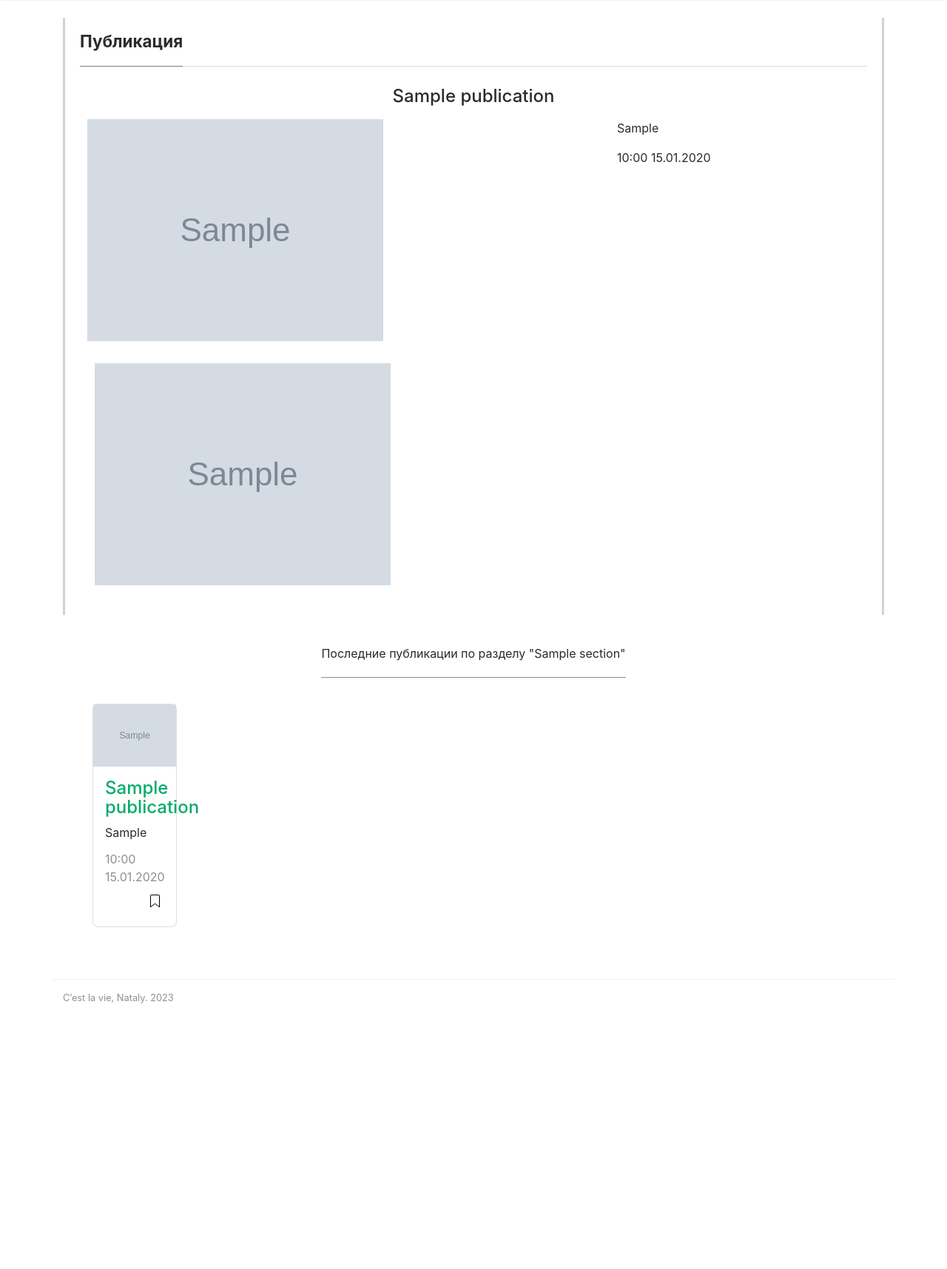
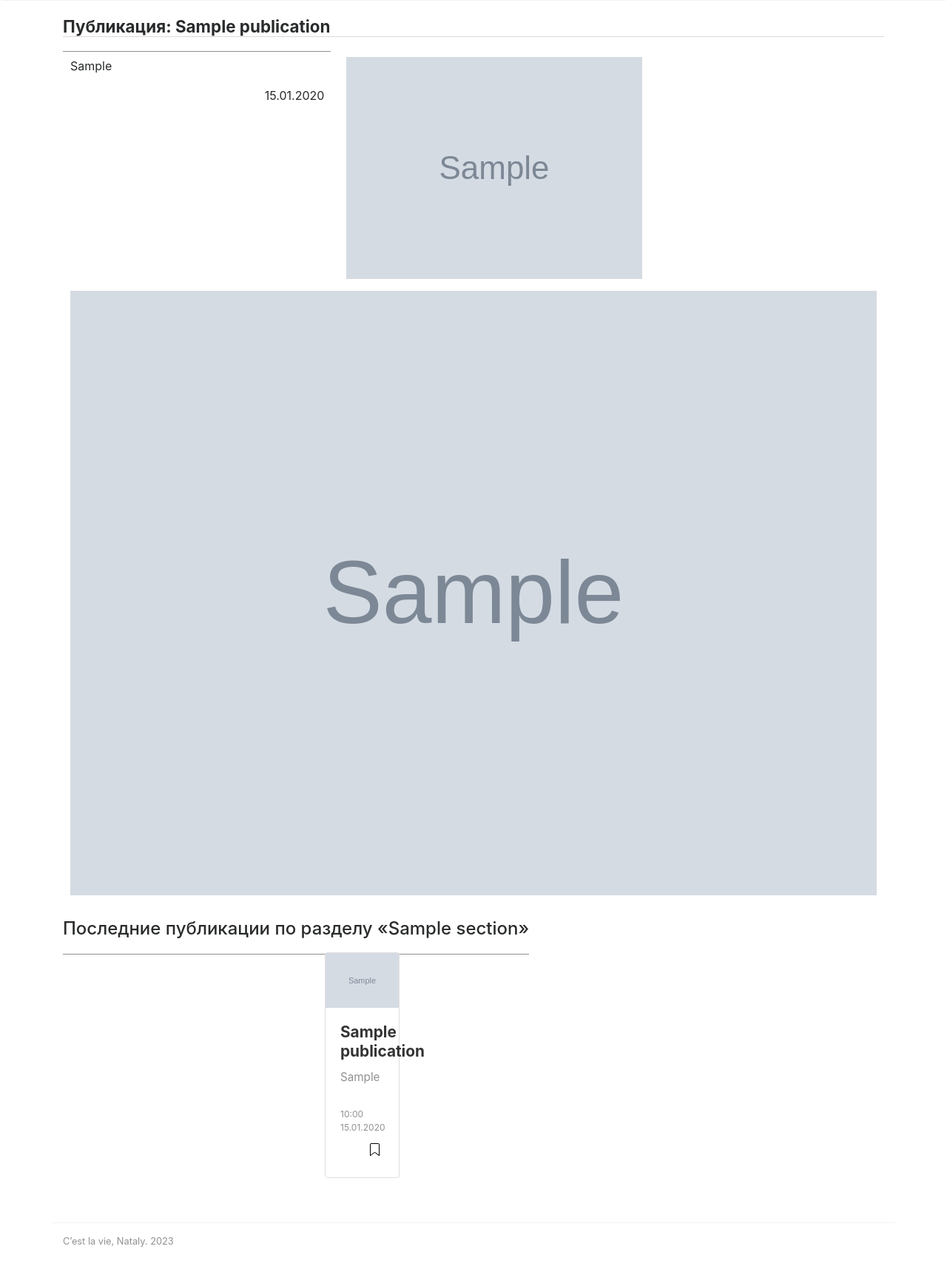
Before and after one commit to nmescv/cestlavie_nataly, a Django app: page /posts/1 in a window 1280 px wide. Shown: the part 56-1771 px from the top of the page at 74% size. Before the commit the page ends 1412 px from the top, so only its background shows below. Run offline with Django 4.2, Linux system fonts and the light colour scheme; tables that the repository leaves empty hold one stand-in row (values such as "Sample post"); grey boxes marked "Sample" are stand-in pictures; some libraries are stand-ins or nearby versions.

Commit message:
Промежуточный коммит - стили

```diff
--- a/static/css/mediumish.css
+++ b/static/css/mediumish.css
@@ -34,7 +34,7 @@ section {
 }
 .section-title span {
 	border-bottom:1px solid rgba(0,0,0,.44);
-	display:inline-block;
+	/*display:inline-block;*/
 	padding-bottom:20px;
 	margin-bottom:-1px;
 }
@@ -44,11 +44,19 @@ section {
 		-moz-column-count:2;
 		column-count:2;
 	}
+
+	.post-text-content {
+		padding: 0;
+	}
 }
 @media (min-width:992px) {
 	.navbar-toggleable-md .navbar-nav .nav-link {
 		padding-right:.7rem;
 		padding-left:.7rem;
+	}
+
+	.post-text-content {
+		padding: 0;
 	}
 }
 .card-columns .card {
@@ -297,6 +305,8 @@ blockquote {
 		text-align:center;
 	}
 }
+
+
 @media (max-width:767px) {
 	.post-top-meta.authorpage {
 		text-align:center;
@@ -315,9 +325,12 @@ blockquote {
 	box-shadow:0 1px 7px rgba(0,0,0,.05);
 	border:0;
 }
+
 .card {
 	border-radius:4px;
+	margin: 10px;
 }
+
 .card .img-thumb {
 	border-top-right-radius:4px;
 	border-top-left-radius:4px;
--- a/static/css/style.css
+++ b/static/css/style.css
@@ -19,19 +19,16 @@
     justify-content: space-around;
 }
 
-.post-section-title {
-    display: flex;
-    justify-content: center;
-}
-
 .post-avatar {
     max-width: 100%;
     max-height: 100%;
 }
 
 .post-image-content {
-    margin: 10px;
-    padding: 10px;
+    margin-top: 0.5em;
+    margin-bottom: 0.5em;
+    padding: 0;
+    border: none;
 }
 
 .post-image-content img {
@@ -41,53 +38,16 @@
 
 .post-text-content {
     text-align: justify;
+    border: none;
+    padding: 0.5em;
 }
 
-.post-page {
-    padding: 20px;
-    border-left: solid;
-    border-right: solid;
-    border-color: lightgray;
+.card-avatar {
+    margin-bottom: 1em;
+    text-align: justify;
+    border: none;
 }
 
-.post-last-publications-section {
-    margin: 20px;
-    padding: 20px;
+.card-time {
+    text-align: right;
 }
-
-.related-section-posts {
-    display: flex;
-    justify-content: space-between;
-}
-
-.post-description {
-    padding: 10px;
-}
-
-.related-post {
-    height: 100%;
-    position: relative;
-    display: flex;
-    flex-direction: column;
-    background-color: #fff;
-    border: 1px solid rgba(0, 0, 0, .125);
-    border-radius: 0.5rem;
-}
-
-.related-post-image {
-    height: 100%;
-    width: 100%;
-}
-
-.post-block {
-    display: flex;
-    flex-direction: column;
-    justify-content: space-between;
-    padding: 1rem;
-    height: 100%;
-
-}
-
-.post-card-title {
-    margin-bottom: .75rem
-}
--- a/templates/blog/post.html
+++ b/templates/blog/post.html
@@ -5,63 +5,58 @@
 
     <div class="post-page">
         <section class="section-title">
-            <h2><span>Публикация</span></h2>
+            <h2><span>Публикация: {{ post.title }}</span></h2>
         </section>
 
-        <div>
-            <div class="post-section-title">
-                <h4>{{ post.title }}</h4>
+
+        <div class="card card-avatar">
+            <div class="row post-description">
+                <div class="col-md-4">
+                    <p>{{ post.annotation }}</p>
+                    <p class="card-time">{{ post.created_at|date:'d.m.Y' }}</p>
                 </div>
-
-            <div class="row post-description">
-                <div class="col-8">
+                <div class="col-md-8">
                     <img class="post-avatar" src="{{ post.avatar.url }}" alt="{{ post.avatar.name }}"/>
-                </div>
-                <div class="col-4">
-                    <p>{{ post.annotation }}</p>
-                    <p>{{ post.created_at|date:'H:i d.m.Y' }}</p>
                 </div>
             </div>
         </div>
 
         {% for content in contents %}
             {% if content.type == 'IMG' %}
-                <div class="post-image-content">
+                <div class="card post-image-content">
                     <img src="{{ content.image.url }}" alt="{{ content.image.name }}"/>
                 </div>
             {% else %}
-                <div class="post-text-content">
+                <div class="card post-text-content">
                     <p>{{ content.text }}</p>
                 </div>
             {% endif %}
         {% endfor %}
     </div>
 
-    <div class="post-last-publications-section">
-        <div class="post-section-title">
-            <section class="section-title">
-                <p><span>Последние публикации по разделу "{{ post.section.name }}"</span></p>
-            </section>
+    <br>
+
+    <div>
+        <section class="last-publications">
+            <div class="section-title">
+                <h4><span>Последние публикации по разделу &laquo;{{ post.section.name }}&raquo;</span></h4>
             </div>
-
-        <div class="related-section-posts">
+            <div class="last-publication listrecent">
                 <div class="row">
-                {% for related_post in related_posts %}
-                    <div class="col-4">
-                        <div class="related-post">
-                            <a href="/posts/{{ related_post.id }}">
-                                <img class="related-post-image" src="{{ related_post.avatar.url }}"/>
+                    {% for post in related_posts %}
+                        <div class="col-md-4">
+                            <div class="card">
+                                <a href="/posts/{{ post.id }}">
+                                    <img class="publication-image" src="{{ post.avatar.url }}"/>
                                 </a>
-                            <div class="post-block">
-                                <div class="post-card-title">
-                                    <h4><a
-                                            href="/posts/{{ related_post.id }}">{{ related_post.title }}</a></h4>
-                                    <p class="card-text">{{ related_post.annotation }}</p>
-                                </div>
+                                <div class="card-block">
+                                    <h2 class="card-title"><a
+                                            href="/posts/{{ post.id }}">{{ post.title }}</a></h2>
+                                    <h4 class="card-text">{{ post.annotation }}</h4>
                                     <div class="metafooter">
                                         <div class="wrapfooter">
-                                        <span class="post-date">{{ related_post.created_at|date:'H:i d.m.Y' }}</span>
-                                        <span class="post-read-more"><a href="/posts/{{ related_post.id }}"
+                                            <span class="post-date">{{ post.created_at|date:'H:i d.m.Y' }}</span>
+                                            <span class="post-read-more"><a href="/posts/{{ post.id }}"
                                                                             title="Прочитать публикацию"><svg
                                                     class="svgIcon-use"
                                                     width="25"
@@ -77,6 +72,6 @@
                     {% endfor %}
                 </div>
             </div>
+        </section>
     </div>
-
 {% endblock content %}
--- a/templates/footer.html
+++ b/templates/footer.html
@@ -1,7 +1,7 @@
 {% load static %}
 
 {% block footer %}
-    <div class="container footer">
+    <div class="container footer" s>
         <p class="pull-left">C’est la vie, Nataly. 2023</p>
     </div>
 {% endblock footer %}
```
Also changed, not shown: templates/blog/home.html (+4 -6 lines). Lines whose indentation alone changed are shown as unchanged.
